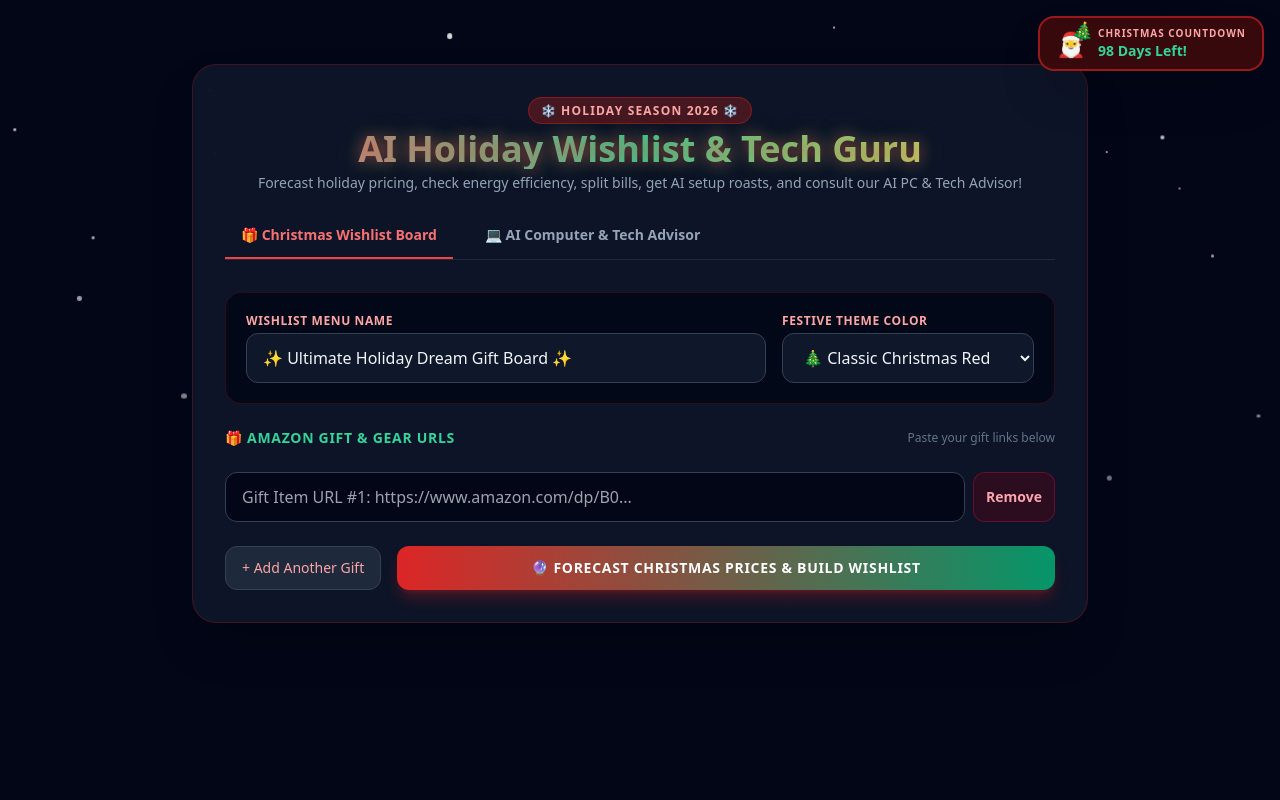
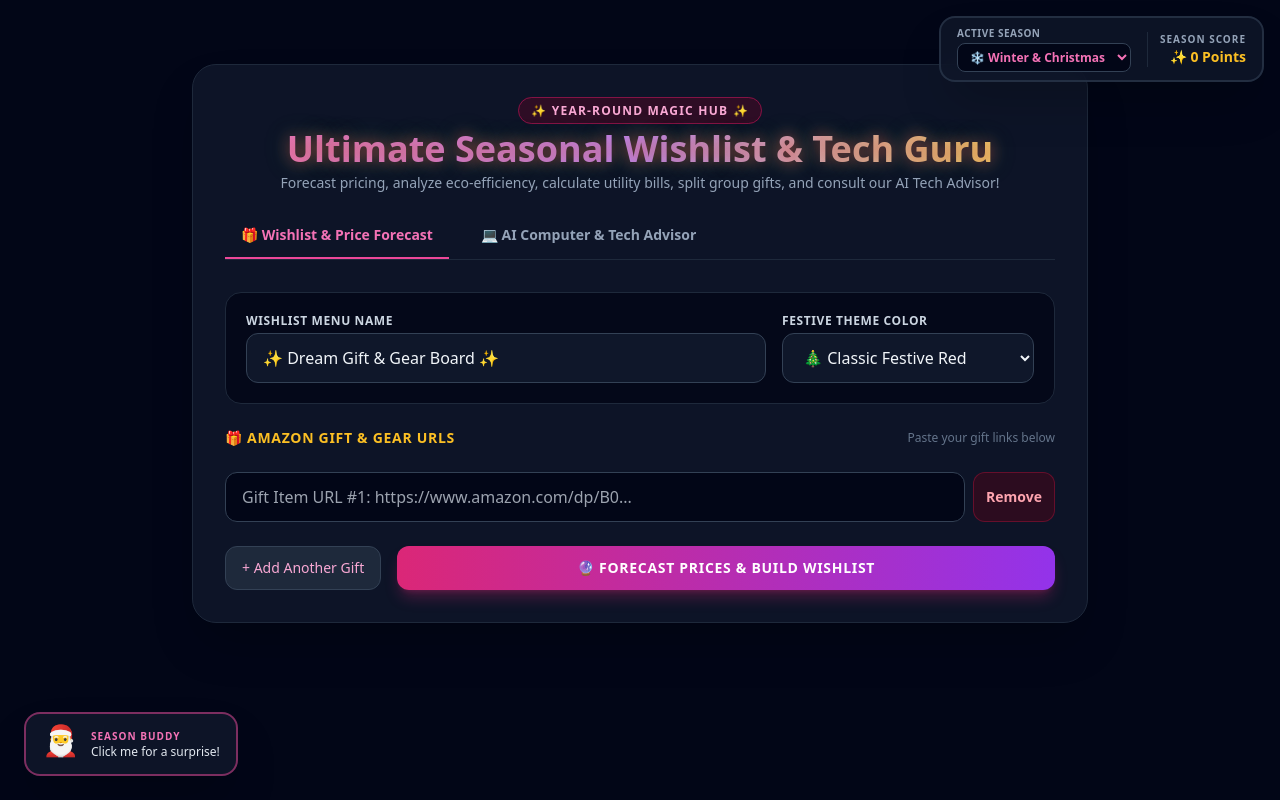
Before and after one commit to nyix-HTML/amazon-helper, a FastAPI app: page / in a window 1280 px wide. Run offline with FastAPI, Linux system fonts and the light colour scheme; some libraries are stand-ins or nearby versions.

Commit message:
Update holiday theme and improve UI elements

```diff
--- a/templates/templates/index.html
+++ b/templates/templates/index.html
@@ -3,111 +3,134 @@
 <head>
     <meta charset="UTF-8">
     <meta name="viewport" content="width=device-width, initial-scale=1.0">
-    <title>🎄 AI Ultimate Holiday Tech & Wishlist Hub</title>
+    <title>✨ Ultimate Seasonal Tech & Wishlist Hub ✨</title>
     <script src="https://cdn.tailwindcss.com"></script>
     <link rel="stylesheet" href="/static/css/customization.css">
 </head>
-<body class="bg-slate-950 text-slate-100 min-h-screen flex flex-col items-center py-10 px-4 relative overflow-x-hidden">
+<body id="body-theme" class="bg-slate-950 text-slate-100 min-h-screen flex flex-col items-center py-10 px-4 relative overflow-x-hidden transition-colors duration-700">
 
-    <!-- Animated Snow Globe Background Effect -->
-    <div id="snow-container" class="absolute inset-0 pointer-events-none z-0 overflow-hidden"></div>
+    <!-- Dynamic Particle Background Effect -->
+    <div id="particle-container" class="absolute inset-0 pointer-events-none z-0 overflow-hidden"></div>
 
-    <!-- Top Right Christmas Countdown Counter with Santa Hat -->
-    <div class="absolute top-4 right-4 z-20 bg-red-950/80 border-2 border-red-600/60 backdrop-blur-md px-4 py-2 rounded-2xl shadow-2xl flex items-center gap-3">
-        <div class="relative">
-            <span class="text-2xl">🎅</span>
-            <div class="absolute -top-3 -right-2 text-lg transform rotate-12">🎄</div>
-        </div>
+    <!-- Floating Cute Mascot Widget -->
+    <div onclick="pokeMascot()" class="fixed bottom-6 left-6 z-30 bg-slate-900/90 border-2 border-pink-500/50 backdrop-blur-md px-4 py-3 rounded-2xl shadow-2xl flex items-center gap-3 cursor-pointer hover:scale-105 transition-all group">
+        <span id="mascot-avatar" class="text-3xl animate-bounce">🎅</span>
         <div>
-            <div class="text-[10px] font-bold text-red-300 uppercase tracking-widest">Christmas Countdown</div>
-            <div id="countdown-timer" class="text-sm font-black text-emerald-400">Calculative...</div>
+            <div class="text-[10px] font-bold text-pink-400 uppercase tracking-widest">Season Buddy</div>
+            <div id="mascot-speech" class="text-xs font-medium text-slate-200">Click me for a surprise!</div>
         </div>
     </div>
 
-    <div class="max-w-4xl w-full bg-slate-900/90 backdrop-blur-xl border border-red-900/40 rounded-3xl shadow-2xl p-8 relative z-10 mt-6 space-y-8">
+    <!-- Top Right Season & Countdown Widget -->
+    <div class="absolute top-4 right-4 z-20 bg-slate-900/80 border-2 border-slate-700/60 backdrop-blur-md px-4 py-2 rounded-2xl shadow-2xl flex items-center gap-4">
+        <div>
+            <label class="block text-[10px] font-bold text-slate-400 uppercase tracking-wider">Active Season</label>
+            <select id="season-selector" onchange="changeSeason(this.value)" class="bg-slate-950 text-xs font-bold text-pink-400 border border-slate-700 rounded-lg px-2 py-1 mt-0.5 focus:outline-none focus:border-pink-500 cursor-pointer">
+                <option value="winter">❄️ Winter & Christmas</option>
+                <option value="spring">🌸 Spring Fling</option>
+                <option value="summer">☀️ Summer Sizzle</option>
+                <option value="autumn">🍂 Autumn Harvest</option>
+            </select>
+        </div>
+        <div class="text-right border-l border-slate-800 pl-3">
+            <div class="text-[10px] font-bold text-slate-400 uppercase tracking-widest">Season Score</div>
+            <div id="clicker-score" class="text-sm font-black text-amber-400">✨ 0 Points</div>
+        </div>
+    </div>
+
+    <div class="max-w-4xl w-full bg-slate-900/90 backdrop-blur-xl border border-slate-800 rounded-3xl shadow-2xl p-8 relative z-10 mt-6 space-y-8 transition-all" id="main-card">
 
         <!-- Header Section -->
         <div class="text-center">
-            <span class="px-3 py-1 bg-red-900/50 border border-red-700/60 text-red-300 rounded-full text-xs font-bold uppercase tracking-widest">❄️ Holiday Season 2026 ❄️</span>
-            <h1 class="text-4xl font-black text-transparent bg-clip-text bg-gradient-to-r from-red-400 via-emerald-400 to-amber-300 mt-2 christ-glow">
-                AI Holiday Wishlist & Tech Guru
+            <span id="header-badge" class="px-3 py-1 bg-pink-950/50 border border-pink-700/60 text-pink-300 rounded-full text-xs font-bold uppercase tracking-widest">✨ Year-Round Magic Hub ✨</span>
+            <h1 id="main-title" class="text-4xl font-black text-transparent bg-clip-text bg-gradient-to-r from-pink-400 via-purple-400 to-amber-300 mt-2 christ-glow">
+                Ultimate Seasonal Wishlist & Tech Guru
             </h1>
             <p class="text-slate-400 text-sm mt-1">
-                Forecast holiday pricing, check energy efficiency, split bills, get AI setup roasts, and consult our AI PC & Tech Advisor!
+                Forecast pricing, analyze eco-efficiency, calculate utility bills, split group gifts, and consult our AI Tech Advisor!
             </p>
         </div>
 
         <!-- NAVIGATION TABS -->
         <div class="flex border-b border-slate-800 gap-4">
-            <button onclick="switchTab('wishlist')" id="tab-wishlist-btn" class="pb-3 px-4 font-bold text-sm border-b-2 border-red-500 text-red-400 transition-all">🎁 Christmas Wishlist Board</button>
+            <button onclick="switchTab('wishlist')" id="tab-wishlist-btn" class="pb-3 px-4 font-bold text-sm border-b-2 border-pink-500 text-pink-400 transition-all">🎁 Wishlist & Price Forecast</button>
             <button onclick="switchTab('tech')" id="tab-tech-btn" class="pb-3 px-4 font-bold text-sm border-b-2 border-transparent text-slate-400 hover:text-slate-200 transition-all">💻 AI Computer & Tech Advisor</button>
         </div>
 
-        <!-- TAB 1: CHRISTMAS WISHLIST BOARD -->
+        <!-- TAB 1: WISHLIST BOARD -->
         <div id="tab-wishlist-content" class="space-y-6">
-            <div class="grid grid-cols-1 md:grid-cols-3 gap-4 bg-slate-950/80 p-5 rounded-2xl border border-red-900/30">
+            <div class="grid grid-cols-1 md:grid-cols-3 gap-4 bg-slate-950/80 p-5 rounded-2xl border border-slate-800">
                 <div class="md:col-span-2">
-                    <label class="block text-xs font-semibold text-red-300 uppercase tracking-wider mb-1">Wishlist Menu Name</label>
-                    <input type="text" id="wishlist-name" value="✨ Ultimate Holiday Dream Gift Board ✨" class="w-full bg-slate-900 border border-slate-700 rounded-xl px-4 py-3 text-slate-100 focus:outline-none focus:border-red-500 transition-colors font-medium">
+                    <label class="block text-xs font-semibold text-slate-300 uppercase tracking-wider mb-1">Wishlist Menu Name</label>
+                    <input type="text" id="wishlist-name" value="✨ Dream Gift & Gear Board ✨" class="w-full bg-slate-900 border border-slate-700 rounded-xl px-4 py-3 text-slate-100 focus:outline-none focus:border-pink-500 transition-colors font-medium">
                 </div>
                 <div>
-                    <label class="block text-xs font-semibold text-red-300 uppercase tracking-wider mb-1">Festive Theme Color</label>
-                    <select id="color-theme" class="w-full bg-slate-900 border border-slate-700 rounded-xl px-4 py-3 text-slate-100 focus:outline-none focus:border-red-500 transition-colors">
-                        <option value="festive-red">🎄 Classic Christmas Red</option>
+                    <label class="block text-xs font-semibold text-slate-300 uppercase tracking-wider mb-1">Festive Theme Color</label>
+                    <select id="color-theme" class="w-full bg-slate-900 border border-slate-700 rounded-xl px-4 py-3 text-slate-100 focus:outline-none focus:border-pink-500 transition-colors">
+                        <option value="festive-red">🎄 Classic Festive Red</option>
                         <option value="pine-green">🌲 Evergreen Pine</option>
                         <option value="frozen-ice">❄️ Winter Frost Blue</option>
-                        <option value="golden-bell">🔔 Golden Holiday Glow</option>
+                        <option value="golden-bell">🔔 Golden Glow</option>
                     </select>
                 </div>
             </div>
 
             <div class="mb-2 flex justify-between items-center">
-                <h3 class="text-sm font-bold text-emerald-400 uppercase tracking-wider">🎁 Amazon Gift & Gear URLs</h3>
+                <h3 class="text-sm font-bold text-amber-400 uppercase tracking-wider">🎁 Amazon Gift & Gear URLs</h3>
                 <span class="text-xs text-slate-500">Paste your gift links below</span>
             </div>
 
             <div id="url-inputs" class="space-y-3 mb-4">
                 <div class="flex gap-2">
-                    <input type="url" placeholder="Gift Item URL #1: https://www.amazon.com/dp/B0..." class="url-input flex-1 bg-slate-950 border border-slate-700 rounded-xl px-4 py-3 text-slate-200 focus:outline-none focus:border-red-500 transition-colors">
+                    <input type="url" placeholder="Gift Item URL #1: https://www.amazon.com/dp/B0..." class="url-input flex-1 bg-slate-950 border border-slate-700 rounded-xl px-4 py-3 text-slate-200 focus:outline-none focus:border-pink-500 transition-colors">
                     <button onclick="removeInput(this)" class="px-3 py-2 bg-rose-950/50 border border-rose-800/50 text-rose-300 rounded-xl hover:bg-rose-900/50 transition-colors font-semibold text-sm">Remove</button>
                 </div>
             </div>
 
             <div class="flex gap-4">
-                <button onclick="addUrlInput()" class="px-4 py-2 bg-slate-800 hover:bg-slate-700 border border-slate-700 rounded-xl font-medium transition-colors text-sm text-red-300">+ Add Another Gift</button>
-                <button onclick="analyzeWishlist()" id="submit-btn" class="flex-1 px-6 py-3 bg-gradient-to-r from-red-600 to-emerald-600 hover:from-red-500 hover:to-emerald-500 text-white font-black rounded-xl shadow-lg shadow-red-600/30 transition-all uppercase tracking-wider text-sm">🔮 Forecast Christmas Prices & Build Wishlist</button>
+                <button onclick="addUrlInput()" class="px-4 py-2 bg-slate-800 hover:bg-slate-700 border border-slate-700 rounded-xl font-medium transition-colors text-sm text-pink-300">+ Add Another Gift</button>
+                <button onclick="analyzeWishlist()" id="submit-btn" class="flex-1 px-6 py-3 bg-gradient-to-r from-pink-600 to-purple-600 hover:from-pink-500 hover:to-purple-500 text-white font-black rounded-xl shadow-lg shadow-pink-600/30 transition-all uppercase tracking-wider text-sm">🔮 Forecast Prices & Build Wishlist</button>
             </div>
 
             <div id="loading" class="hidden text-center py-12">
-                <div class="inline-block animate-spin rounded-full h-12 w-12 border-4 border-red-500 border-t-emerald-400 mb-4"></div>
-                <p class="text-red-300 font-semibold animate-pulse">Consulting Santa's AI Workshop & Forecasting Holiday Sales...</p>
+                <div class="inline-block animate-spin rounded-full h-12 w-12 border-4 border-pink-500 border-t-amber-400 mb-4"></div>
+                <p class="text-pink-300 font-semibold animate-pulse">Consulting AI Workshop & Forecasting Seasonal Pricing...</p>
             </div>
 
             <div id="results" class="hidden space-y-6">
-                <!-- Wishlist Summary Header Card -->
                 <div id="board-header" class="border p-6 rounded-2xl flex flex-col sm:flex-row justify-between items-center gap-4 transition-all shadow-xl">
                     <div>
                         <span id="board-badge" class="px-3 py-1 text-xs font-bold rounded-full uppercase tracking-wider">Wishlist Menu</span>
                         <h2 id="display-wishlist-name" class="text-2xl font-black text-slate-100 mt-1">Wishlist Name</h2>
-                        <p class="text-slate-400 text-sm">Detailed comparison of current prices vs estimated Christmas holiday costs.</p>
+                        <p class="text-slate-400 text-sm">Detailed comparison of current prices vs estimated seasonal costs.</p>
                     </div>
                     <div class="text-right space-y-1">
                         <div class="text-xs text-slate-400 line-through" id="summary-orig">Original Total: $0.00</div>
                         <div class="text-sm text-slate-300" id="summary-sale">Current Sale Total: $0.00</div>
-                        <div class="text-2xl font-black text-amber-300" id="summary-xmas">🎄 Christmas Forecast: $0.00</div>
+                        <div class="text-2xl font-black text-amber-300" id="summary-xmas">✨ Seasonal Forecast: $0.00</div>
                     </div>
                 </div>
 
-                <!-- Group Gift Bill Splitter -->
-                <div class="bg-slate-950 border border-slate-800 p-5 rounded-2xl flex flex-col sm:flex-row justify-between items-center gap-4">
+                <!-- Group Gift Bill Splitter & Utility Estimator -->
+                <div class="grid grid-cols-1 md:grid-cols-2 gap-4">
+                    <div class="bg-slate-950 border border-slate-800 p-5 rounded-2xl flex flex-col justify-between">
                         <div>
                             <h4 class="font-bold text-slate-200 text-sm">👥 Group Gift Bill Splitter</h4>
-                        <p class="text-xs text-slate-400">Divide the Christmas forecast total evenly among contributors.</p>
+                            <p class="text-xs text-slate-400 mb-3">Divide the forecast total evenly among contributors.</p>
                         </div>
                         <div class="flex items-center gap-3">
                             <label class="text-xs font-semibold text-slate-400">People:</label>
                             <input type="number" id="split-count" value="2" min="1" max="20" oninput="updateSplit()" class="w-16 bg-slate-900 border border-slate-700 rounded-lg px-3 py-1.5 text-center text-slate-200 font-bold">
-                        <span id="split-result" class="text-emerald-400 font-black">$0.00 / person</span>
+                            <span id="split-result" class="text-amber-400 font-black">$0.00 / person</span>
+                        </div>
+                    </div>
+
+                    <div class="bg-slate-950 border border-slate-800 p-5 rounded-2xl flex flex-col justify-between">
+                        <div>
+                            <h4 class="font-bold text-slate-200 text-sm">⚡ Monthly Utility Impact Calculator</h4>
+                            <p class="text-xs text-slate-400 mb-3">Estimated electricity cost addition for running these devices.</p>
+                        </div>
+                        <div class="text-emerald-400 font-black text-lg">+$4.50 / month avg.</div>
                     </div>
                 </div>
 
@@ -117,19 +140,7 @@
                         <h4 class="font-bold text-purple-300 text-sm flex items-center gap-2">🔥 AI Setup Roast & Bottleneck Critic</h4>
                         <button onclick="triggerRoast()" class="px-3 py-1.5 bg-purple-900 hover:bg-purple-800 text-purple-200 text-xs font-bold rounded-lg transition-colors">Generate Roast</button>
                     </div>
-                    <p id="roast-text" class="text-slate-300 text-xs italic">Click 'Generate Roast' for expert AI feedback on your bundle bottlenecks and missing components!</p>
-                </div>
-
-                <!-- Price Drop Email Alert Subscription -->
-                <div class="bg-emerald-950/20 border border-emerald-800/40 p-5 rounded-2xl flex flex-col sm:flex-row justify-between items-center gap-4">
-                    <div>
-                        <h4 class="font-bold text-emerald-300 text-sm">🔔 Price Drop & Christmas Target Alerts</h4>
-                        <p class="text-xs text-slate-400">Get notified when items hit predicted holiday lows.</p>
-                    </div>
-                    <div class="flex gap-2 w-full sm:w-auto">
-                        <input type="email" id="alert-email" placeholder="your.email@example.com" class="bg-slate-900 border border-slate-700 rounded-xl px-3 py-2 text-sm text-slate-200 focus:outline-none focus:border-emerald-500 flex-1">
-                        <button onclick="subscribeAlerts()" class="px-4 py-2 bg-emerald-600 hover:bg-emerald-500 text-white text-xs font-bold rounded-xl transition-colors">Subscribe</button>
-                    </div>
+                    <p id="roast-text" class="text-slate-300 text-xs italic">Click 'Generate Roast' for expert AI feedback on your bundle bottlenecks!</p>
                 </div>
 
                 <div id="items-container" class="space-y-4"></div>
@@ -140,12 +151,12 @@
         <div id="tab-tech-content" class="hidden space-y-6">
             <div class="bg-slate-950/80 p-6 rounded-2xl border border-sky-900/30 space-y-4">
                 <h3 class="text-lg font-black text-sky-400">💻 AI PC & Tech Recommendation Engine</h3>
-                <p class="text-slate-400 text-sm">Tell us what you need a computer for (e.g., 4K video editing, heavy gaming, programming, school) and your budget range. We will analyze your requirements and evaluate any computer or gear currently in your cart/wishlist URLs!</p>
+                <p class="text-slate-400 text-sm">Tell us what you need a computer for and your budget range. We will analyze your requirements and evaluate any computer or gear currently in your cart!</p>
 
                 <div class="grid grid-cols-1 md:grid-cols-2 gap-4">
                     <div>
                         <label class="block text-xs font-semibold text-sky-300 uppercase tracking-wider mb-1">Your Needs & Use Case</label>
-                        <textarea id="tech-needs" rows="3" placeholder="e.g., I need a powerful laptop for running Blender, Unity, and playing Cyberpunk at high settings." class="w-full bg-slate-900 border border-slate-700 rounded-xl p-3 text-slate-200 text-sm focus:outline-none focus:border-sky-500"></textarea>
+                        <textarea id="tech-needs" rows="3" placeholder="e.g., I need a powerful laptop for running Blender, Unity, and coding." class="w-full bg-slate-900 border border-slate-700 rounded-xl p-3 text-slate-200 text-sm focus:outline-none focus:border-sky-500"></textarea>
                     </div>
                     <div>
                         <label class="block text-xs font-semibold text-sky-300 uppercase tracking-wider mb-1">Budget Range</label>
@@ -162,7 +173,7 @@
             </div>
 
             <div id="tech-loading" class="hidden text-center py-12">
-                <div class="inline-block animate-spin rounded-full h-12 w-12 border-4 border-sky-500 border-t-emerald-400 mb-4"></div>
+                <div class="inline-block animate-spin rounded-full h-12 w-12 border-4 border-sky-500 border-t-amber-400 mb-4"></div>
                 <p class="text-sky-300 font-semibold animate-pulse">Running hardware benchmark analysis and compatibility scans...</p>
             </div>
 
@@ -176,42 +187,25 @@
                         <p id="tech-specs-text" class="text-slate-200 text-sm"></p>
                     </div>
                 </div>
-<!-- Santa Tracker Section -->
-<div class="card mt-4 p-4 shadow-sm bg-dark text-light border-danger">
-    <div class="d-flex justify-content-between align-items-center mb-3">
-        <h3 class="text-danger"><i class="fas fa-sleigh"></i> Live NORAD-Style Santa Tracker</h3>
-        <span class="badge bg-success animate-pulse" id="santa-live-badge">🔴 LIVE SATELLITE FEED</span>
+
+                <!-- Santa Tracker Section (Adaptable) -->
+                <div class="card mt-4 p-5 shadow-sm bg-slate-950 text-light border border-slate-800 rounded-2xl">
+                    <div class="flex justify-between items-center mb-3">
+                        <h3 class="text-rose-400 font-bold text-base flex items-center gap-2"><span id="tracker-icon">🎅</span> Live Satellite Tracker</h3>
+                        <span class="px-2.5 py-1 bg-emerald-950 border border-emerald-700 text-emerald-400 text-xs font-bold rounded-full animate-pulse">🔴 LIVE FEED</span>
                     </div>
 
-    <div class="row">
-        <div class="col-md-6">
-            <ul class="list-group list-group-flush bg-transparent">
-                <li class="list-group-item bg-dark text-light d-flex justify-content-between">
-                    <span>Current Location:</span>
-                    <strong id="tracker-location" class="text-warning">Loading...</strong>
-                </li>
-                <li class="list-group-item bg-dark text-light d-flex justify-content-between">
-                    <span>Status / Activity:</span>
-                    <strong id="tracker-status" class="text-info">Checking twice...</strong>
-                </li>
-                <li class="list-group-item bg-dark text-light d-flex justify-content-between">
-                    <span>Sleigh Speed:</span>
-                    <strong id="tracker-speed">-- mph</strong>
-                </li>
-                <li class="list-group-item bg-dark text-light d-flex justify-content-between">
-                    <span>Presents Delivered:</span>
-                    <strong id="tracker-presents" class="text-success">--</strong>
-                </li>
-                <li class="list-group-item bg-dark text-light d-flex justify-content-between">
-                    <span>Cookies Eaten:</span>
-                    <strong id="tracker-cookies" class="text-danger">--</strong>
-                </li>
+                    <div class="grid grid-cols-1 md:grid-cols-2 gap-4">
+                        <ul class="space-y-2 text-sm text-slate-300">
+                            <li class="flex justify-between border-b border-slate-900 pb-1"><span>Current Location:</span><strong id="tracker-location" class="text-amber-400">Loading...</strong></li>
+                            <li class="flex justify-between border-b border-slate-900 pb-1"><span>Status / Activity:</span><strong id="tracker-status" class="text-sky-400">Active...</strong></li>
+                            <li class="flex justify-between border-b border-slate-900 pb-1"><span>Travel Speed:</span><strong id="tracker-speed">-- mph</strong></li>
+                            <li class="flex justify-between border-b border-slate-900 pb-1"><span>Gifts Delivered:</span><strong id="tracker-presents" class="text-emerald-400">--</strong></li>
                         </ul>
-        </div>
-        <div class="col-md-6 d-flex flex-column justify-content-center align-items-center text-center bg-secondary bg-opacity-25 rounded p-3">
-            <h5 class="text-light">🎄 Next Stop Countdown</h5>
-            <div id="christmas-countdown" class="display-6 font-weight-bold text-warning mb-2">Calculating...</div>
-            <p class="text-muted small mb-0">Powered by Magic & Reindeer Power</p>
+                        <div class="flex flex-col justify-center items-center text-center bg-slate-900/50 rounded-xl p-4 border border-slate-800">
+                            <h5 class="text-slate-200 text-sm font-bold">🎄 Seasonal Event Countdown</h5>
+                            <div id="christmas-countdown" class="text-2xl font-black text-amber-400 my-1">Calculating...</div>
+                            <p class="text-slate-500 text-xs">Powered by Seasonal Magic & Reindeer Power</p>
                         </div>
                     </div>
                 </div>
```
Lines whose indentation alone changed are shown as unchanged.
